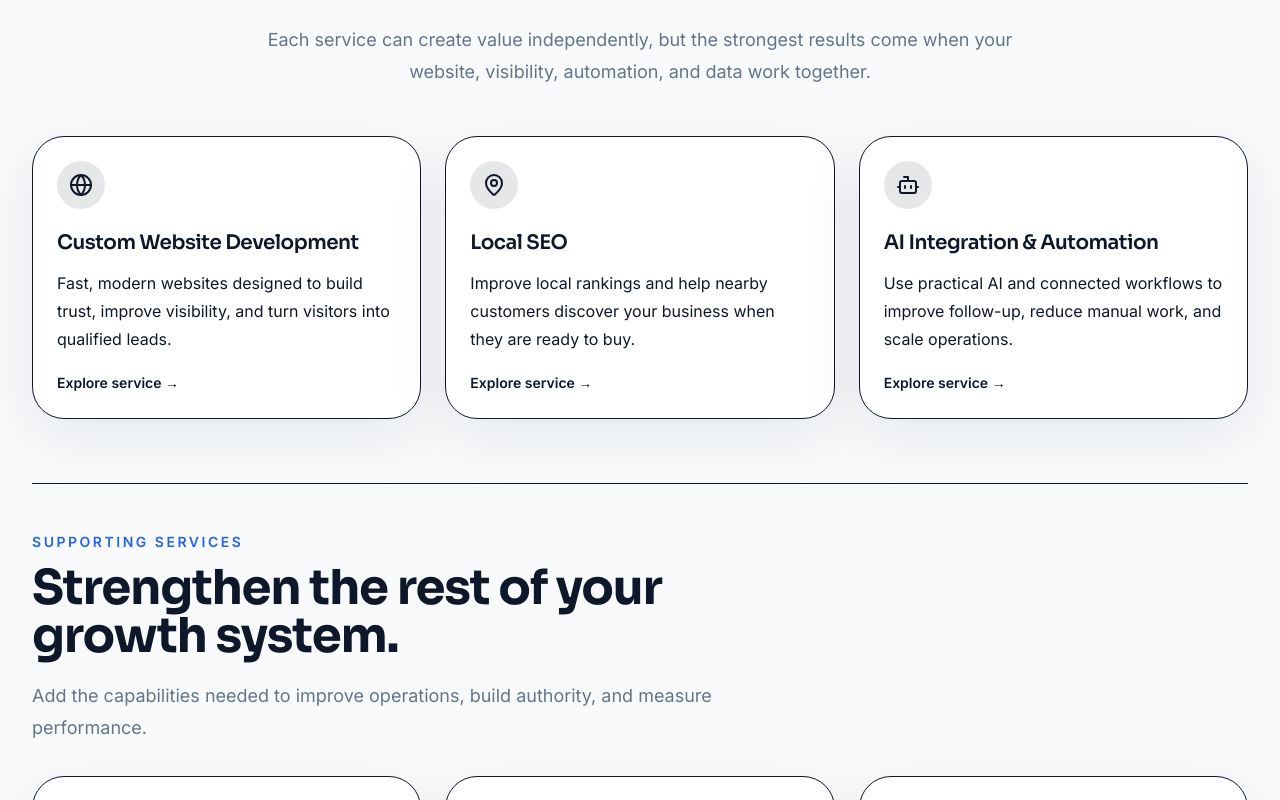
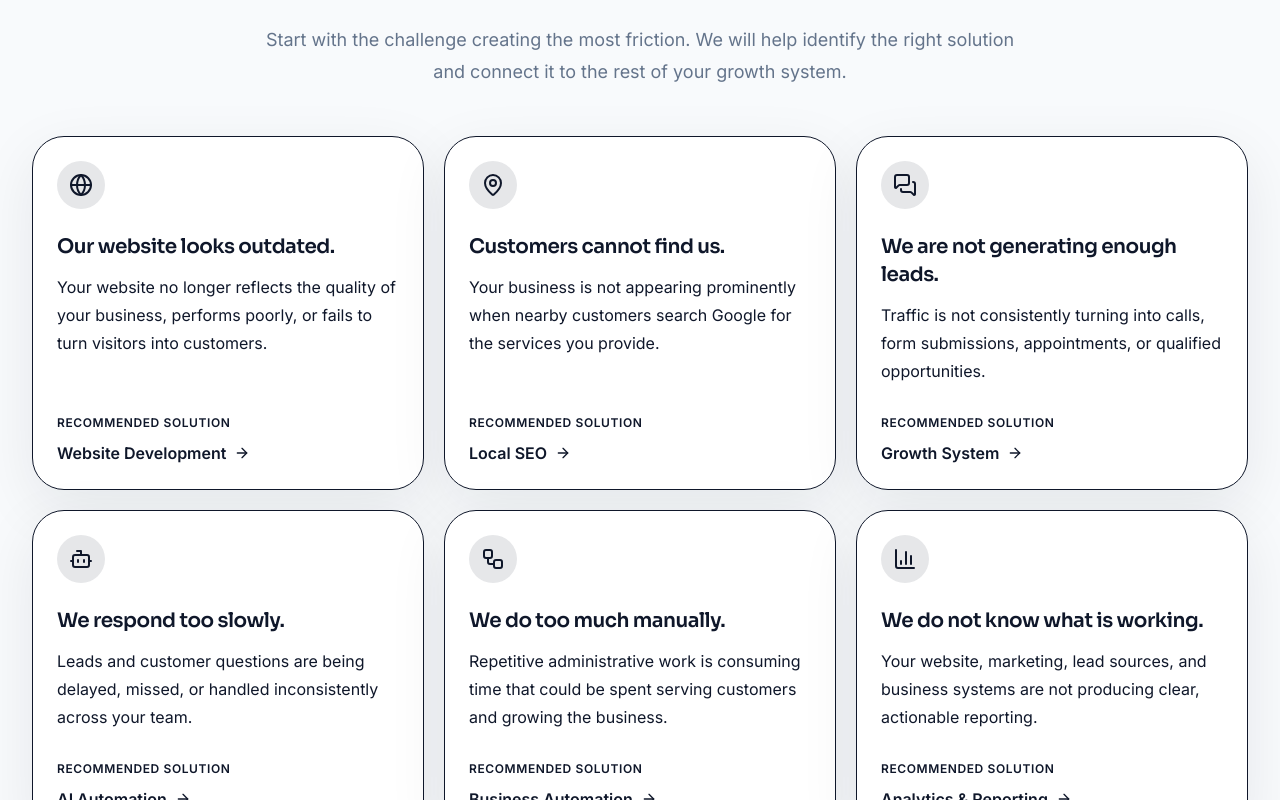
Before and after one commit to LiftEatCode/js-growth, a Next.js app: page / in a window 1280 px wide. Shown: the part 1200-2000 px from the top of the page. Built offline with nearby package versions, Linux system fonts and the light colour scheme.

Commit message:
feat(home): add business problems section

```diff
--- a/src/app/page.tsx
+++ b/src/app/page.tsx
@@ -7,10 +7,16 @@ import { ServicesSection } from "@/components/sections/services-section";
 import { TestimonialsSection } from "@/components/sections/testimonials-section";
 import { WhyChooseSection } from "@/components/sections/why-choose-section";
 
+import {
+  BusinessProblemsSection,
+} from "@/components/marketing";
+import { businessProblems } from "@/content/home";
+
 export default function HomePage() {
   return (
     <>
       <HeroSection />
+      <BusinessProblemsSection {...businessProblems} />
       <ServicesSection />
       <WhyChooseSection />
       <FeaturedProjectsSection />
```
